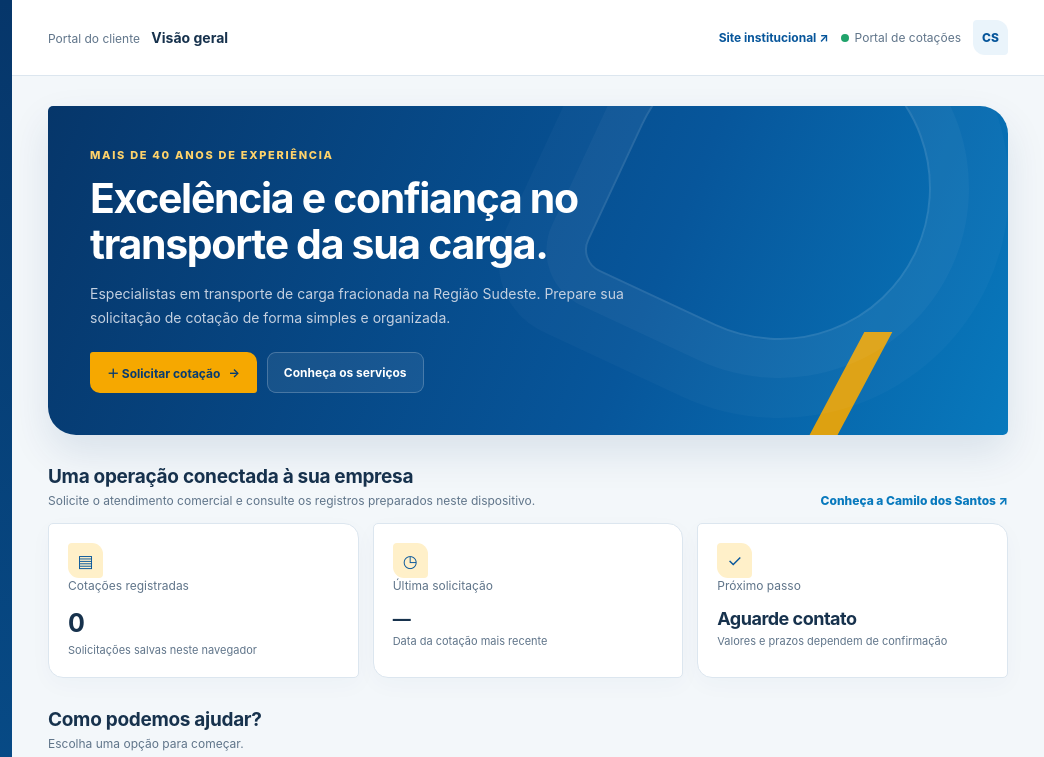
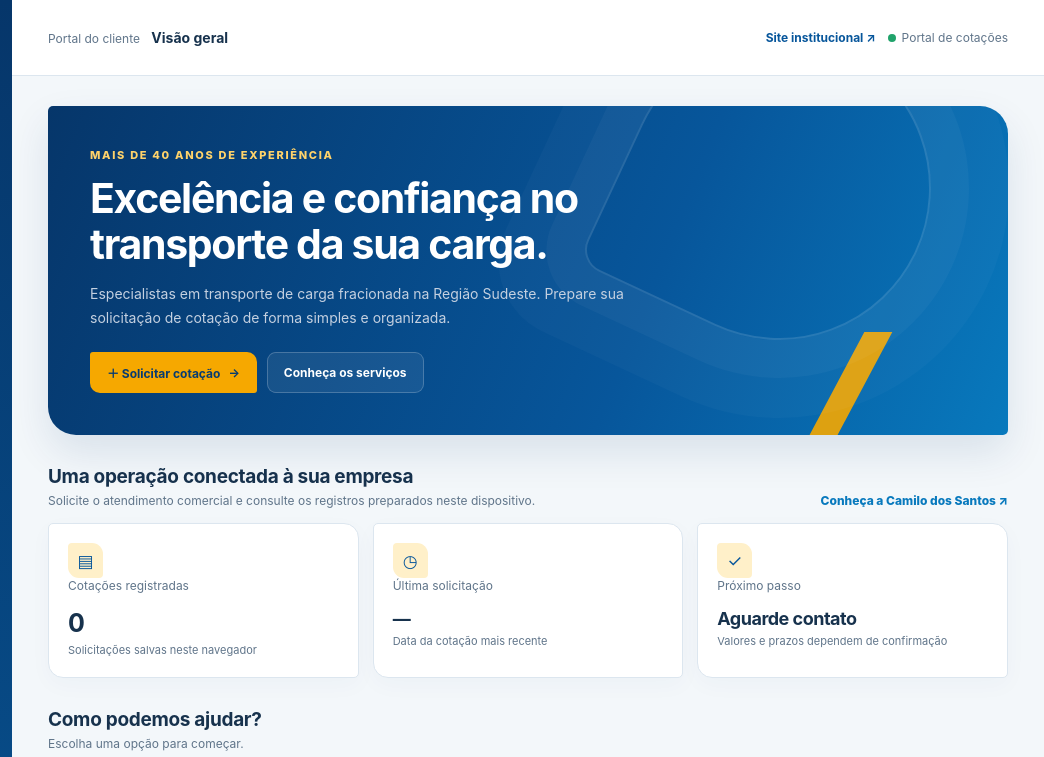
Before and after one commit to Alexsandrolima255300/CAMILO-DOS-SANTOS-, a plain HTML site: page index.html in a window 1280 px wide. Shown: the top 757 px of the page, 236-1280 px from the left. Drawn offline with Linux system fonts and the light colour scheme.

Commit message:
Remover iniciais CS do canto superior direito

```diff
--- a/index.html
+++ b/index.html
@@ -26,7 +26,7 @@
 <div class="sidebarfoot">Transporte com compromisso.<br>Seu parceiro em cada entrega.<br><br>© <span id="year"></span> Camilo dos Santos</div>
 </aside>
 <main class="main">
-<header class="topbar"><div style="display:flex;align-items:center;gap:12px"><button class="mobileToggle" id="menuToggle" aria-label="Abrir menu">☰</button><div class="crumb">Portal do cliente <strong id="crumb">Visão geral</strong></div></div><div class="topright"><a href="https://www.camilodossantos.com.br/" target="_blank" rel="noopener" style="font-size:12px;font-weight:750;color:#07569b;text-decoration:none">Site institucional ↗</a><span class="statuslabel"><i class="statusdot"></i>Portal de cotações</span><div class="avatar" style="background:#eaf4fb;color:#07569b;border-radius:4px 12px 4px 12px">CS</div></div></header>
+<header class="topbar"><div style="display:flex;align-items:center;gap:12px"><button class="mobileToggle" id="menuToggle" aria-label="Abrir menu">☰</button><div class="crumb">Portal do cliente <strong id="crumb">Visão geral</strong></div></div><div class="topright"><a href="https://www.camilodossantos.com.br/" target="_blank" rel="noopener" style="font-size:12px;font-weight:750;color:#07569b;text-decoration:none">Site institucional ↗</a><span class="statuslabel"><i class="statusdot"></i>Portal de cotações</span></div></header>
 <div class="content">
 <section class="page active" id="page-inicio">
 <div class="hero"><div class="heroText"><div class="eyebrow">MAIS DE 40 ANOS DE EXPERIÊNCIA</div><h1>Excelência e confiança no transporte da sua carga.</h1><p>Especialistas em transporte de carga fracionada na Região Sudeste. Prepare sua solicitação de cotação de forma simples e organizada.</p><div class="actions"><button class="btn primary" data-go="cotacao">＋ Solicitar cotação <span>→</span></button><button class="btn secondary" data-go="servicos">Conheça os serviços</button></div></div></div>
```
